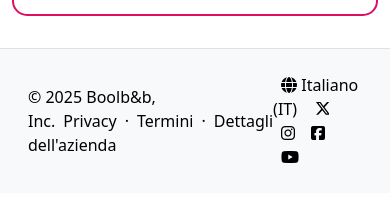
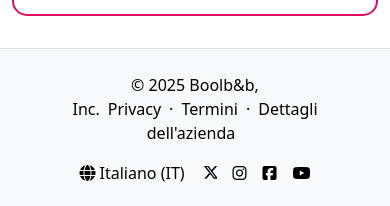
Before and after one commit to BrigitteFlores16/progetto-boolbnb, a React (Vite) app: page /new in a window 390 px wide. Shown: the part 1080-1286 px from the top of the page. Built offline with nearby package versions, Linux system fonts and the light colour scheme; no server answers.

Commit message:
fix footer responsive

```diff
--- a/src/Components/Footer.jsx
+++ b/src/Components/Footer.jsx
@@ -4,8 +4,8 @@ const Footer = () => {
   return (
     <footer className="bg-light py-4 border-top">
       <div className="container">
-        <div className="d-flex justify-content-between align-items-center text-black px-3">
-          <div>
+        <div className="d-flex flex-column flex-md-row justify-content-between align-items-center text-black px-3">
+          <div className="text-center text-md-start mb-3 mb-md-0">
             © 2025 Boolb&b, Inc.
             <a href="#" className="text-black text-decoration-none mx-2">
               Privacy
@@ -19,7 +19,7 @@ const Footer = () => {
               Dettagli dell'azienda
             </a>
           </div>
-          <div>
+          <div className="text-center text-md-end">
             <a href="#" className="mx-2 text-black text-decoration-none">
               <i className="fa-solid fa-globe"></i> Italiano (IT)
             </a>
--- a/src/assets/css/index.css
+++ b/src/assets/css/index.css
@@ -853,3 +853,14 @@ form .submitNewImmobileButton:hover {
     right: 2rem;
   }
 }
+
+@media screen and (max-width: 768px) {
+  .footer .d-flex {
+    flex-direction: column;
+    align-items: center;
+  }
+
+  .footer .d-flex > div {
+    margin-bottom: 1rem;
+  }
+}
```
